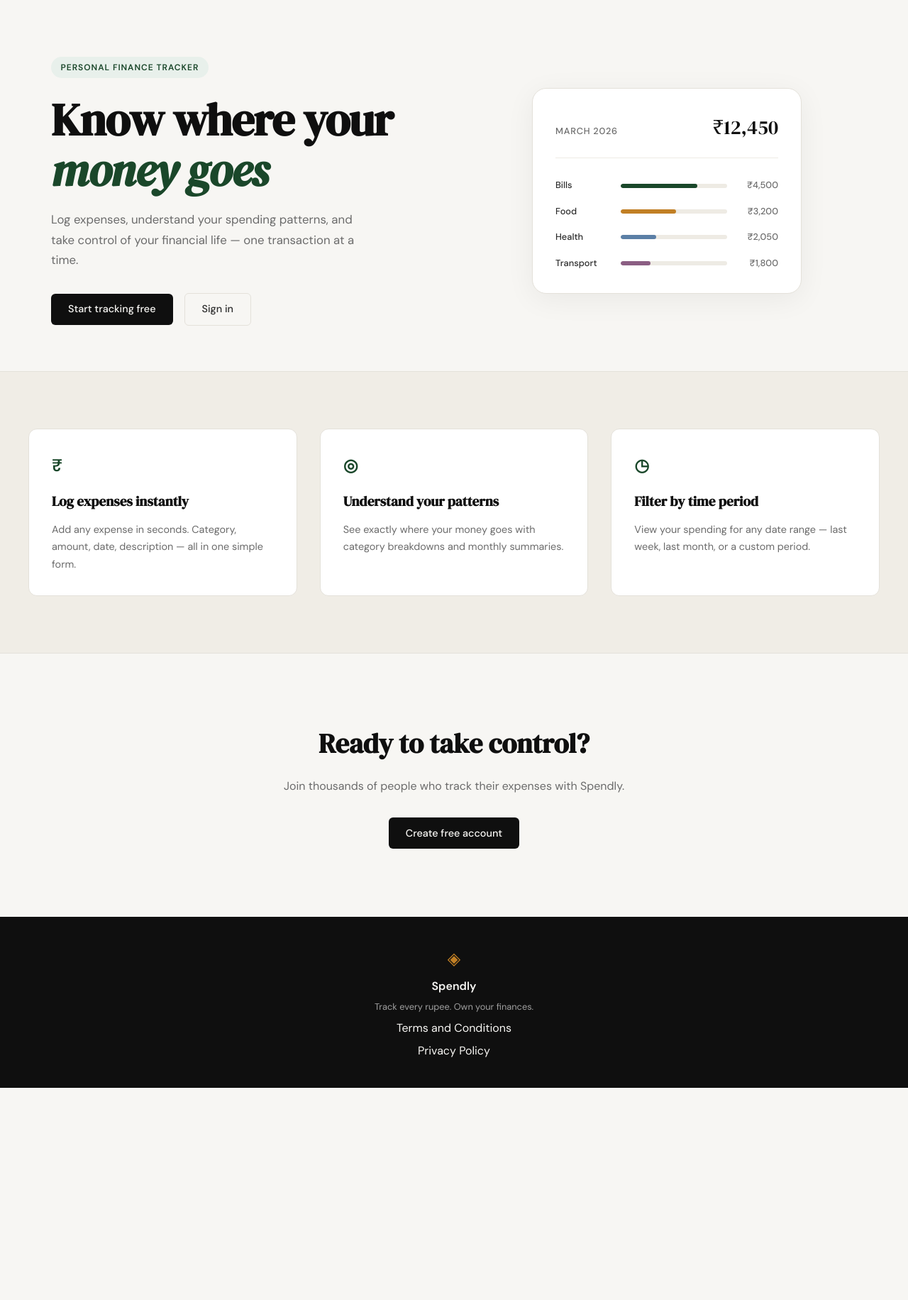
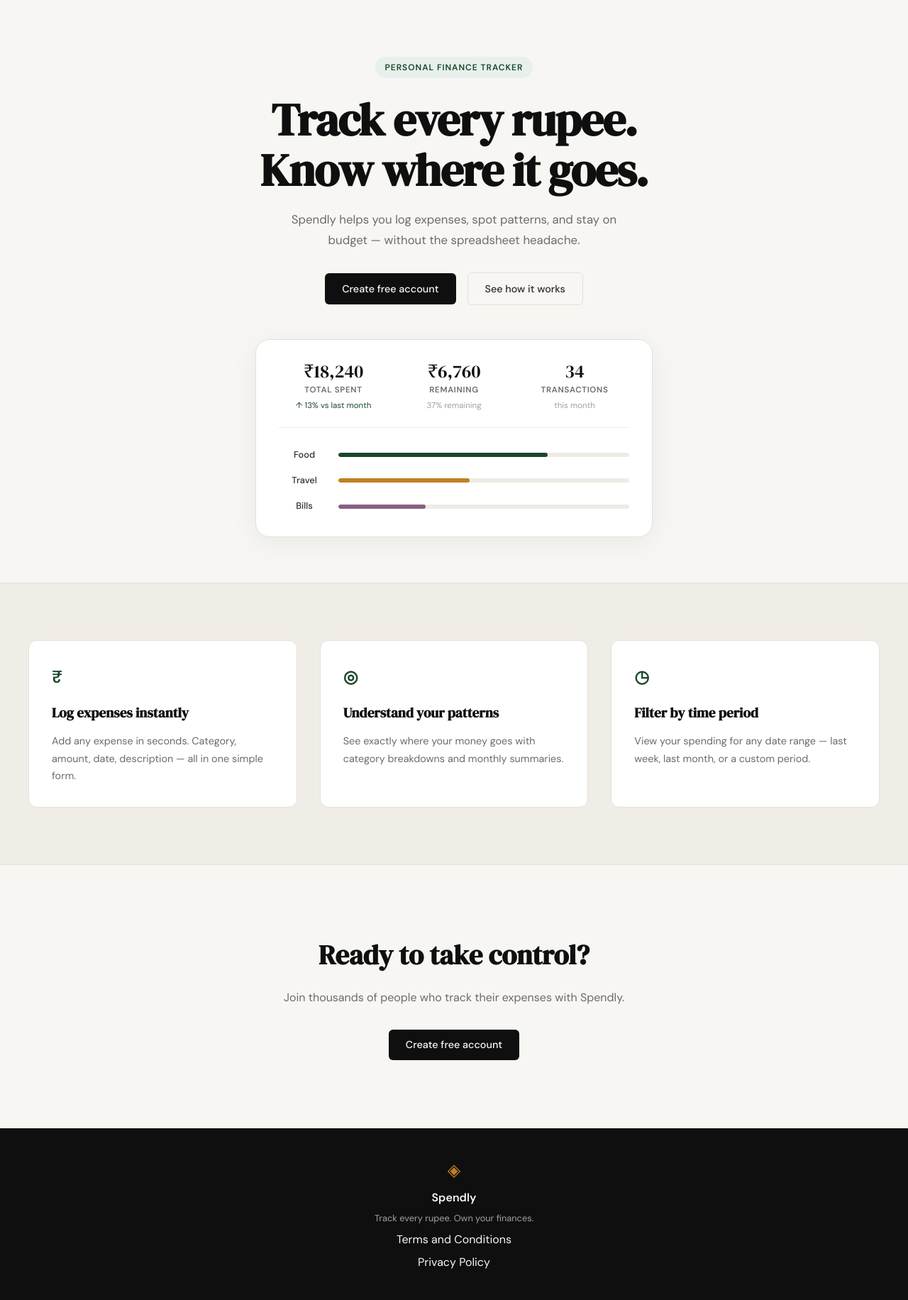
Before and after one commit to VikasPrajapati1998/Claude-Expense-Tracker, a Flask app: page / in a window 1280 px wide. Shown: the part 61-1893 px from the top of the page at 71% size. Before the commit the page ends 1594 px from the top, so only its background shows below. Run offline with Flask 3, Linux system fonts and the light colour scheme.

Commit message:
landing: redesign hero section to match mockup

```diff
--- /dev/null
+++ b/static/css/landing.css
@@ -0,0 +1,85 @@
+/* ------------------------------------------------------------------ */
+/* Landing page — hero overrides                                        */
+/* ------------------------------------------------------------------ */
+
+.hero {
+    display: flex;
+    flex-direction: column;
+    align-items: center;
+    text-align: center;
+    padding: 5rem 2rem 4rem;
+    max-width: var(--max-width);
+    margin: 0 auto;
+    gap: 0;
+}
+
+.hero-inner {
+    max-width: 640px;
+}
+
+.hero-subtitle {
+    max-width: 480px;
+    margin-left: auto;
+    margin-right: auto;
+}
+
+.hero-actions {
+    justify-content: center;
+}
+
+.hero-visual {
+    display: flex;
+    justify-content: center;
+    width: 100%;
+    margin-top: 3rem;
+}
+
+/* ------------------------------------------------------------------ */
+/* Redesigned mock card                                                 */
+/* ------------------------------------------------------------------ */
+
+.mock-card {
+    max-width: 560px;
+    width: 100%;
+}
+
+.mock-stats {
+    display: grid;
+    grid-template-columns: repeat(3, 1fr);
+    gap: 1rem;
+    margin-bottom: 1.75rem;
+    padding-bottom: 1.25rem;
+    border-bottom: 1px solid var(--border-soft);
+}
+
+.mock-stat {
+    display: flex;
+    flex-direction: column;
+    gap: 0.25rem;
+}
+
+.mock-stat-value {
+    font-family: var(--font-display);
+    font-size: 1.6rem;
+    color: var(--ink);
+    line-height: 1;
+}
+
+.mock-stat-label {
+    font-size: 0.72rem;
+    font-weight: 600;
+    color: var(--ink-muted);
+    text-transform: uppercase;
+    letter-spacing: 0.06em;
+}
+
+.mock-stat-note {
+    font-size: 0.72rem;
+    color: var(--ink-faint);
+}
+
+.mock-stat-note--up { color: var(--accent); }
+
+.mock-bar-row {
+    grid-template-columns: 72px 1fr;
+}
--- a/templates/landing.html
+++ b/templates/landing.html
@@ -1,6 +1,10 @@
 {% extends "base.html" %}
 
 {% block title %}Spendly — Track Every Rupee{% endblock %}
+
+{% block head %}
+<link rel="stylesheet" href="{{ url_for('static', filename='css/landing.css') }}">
+{% endblock %}
 
 {% block content %}
 
@@ -8,53 +12,55 @@
     <div class="hero-inner">
         <div class="hero-badge">Personal Finance Tracker</div>
         <h1 class="hero-title">
-            Know where your<br>
-            <em>money goes</em>
+            Track every rupee.<br>
+            Know where it goes.
         </h1>
         <p class="hero-subtitle">
-            Log expenses, understand your spending patterns,
-            and take control of your financial life —
-            one transaction at a time.
+            Spendly helps you log expenses, spot patterns, and stay
+            on budget — without the spreadsheet headache.
         </p>
         <div class="hero-actions">
-            <a href="{{ url_for('register') }}" class="btn-primary">Start tracking free</a>
-            <a href="{{ url_for('login') }}" class="btn-ghost">Sign in</a>
+            <a href="{{ url_for('register') }}" class="btn-primary">Create free account</a>
+            <a href="#" class="btn-ghost">See how it works</a>
         </div>
     </div>
     <div class="hero-visual">
         <div class="mock-card">
-            <div class="mock-card-header">
-                <span class="mock-label">March 2026</span>
-                <span class="mock-total">₹12,450</span>
+            <div class="mock-stats">
+                <div class="mock-stat">
+                    <span class="mock-stat-value">₹18,240</span>
+                    <span class="mock-stat-label">Total spent</span>
+                    <span class="mock-stat-note mock-stat-note--up">↑ 13% vs last month</span>
+                </div>
+                <div class="mock-stat">
+                    <span class="mock-stat-value">₹6,760</span>
+                    <span class="mock-stat-label">Remaining</span>
+                    <span class="mock-stat-note">37% remaining</span>
+                </div>
+                <div class="mock-stat">
+                    <span class="mock-stat-value">34</span>
+                    <span class="mock-stat-label">Transactions</span>
+                    <span class="mock-stat-note">this month</span>
+                </div>
             </div>
             <div class="mock-bars">
                 <div class="mock-bar-row">
-                    <span class="mock-cat">Bills</span>
+                    <span class="mock-cat">Food</span>
                     <div class="mock-bar-track">
                         <div class="mock-bar" style="width: 72%"></div>
                     </div>
-                    <span class="mock-amt">₹4,500</span>
                 </div>
                 <div class="mock-bar-row">
-                    <span class="mock-cat">Food</span>
+                    <span class="mock-cat">Travel</span>
                     <div class="mock-bar-track">
-                        <div class="mock-bar mock-bar-2" style="width: 52%"></div>
+                        <div class="mock-bar mock-bar-2" style="width: 45%"></div>
                     </div>
-                    <span class="mock-amt">₹3,200</span>
                 </div>
                 <div class="mock-bar-row">
-                    <span class="mock-cat">Health</span>
+                    <span class="mock-cat">Bills</span>
                     <div class="mock-bar-track">
-                        <div class="mock-bar mock-bar-3" style="width: 33%"></div>
+                        <div class="mock-bar mock-bar-4" style="width: 30%"></div>
                     </div>
-                    <span class="mock-amt">₹2,050</span>
-                </div>
-                <div class="mock-bar-row">
-                    <span class="mock-cat">Transport</span>
-                    <div class="mock-bar-track">
-                        <div class="mock-bar mock-bar-4" style="width: 28%"></div>
-                    </div>
-                    <span class="mock-amt">₹1,800</span>
                 </div>
             </div>
         </div>
```
Also changed, not shown: image.png (added).
